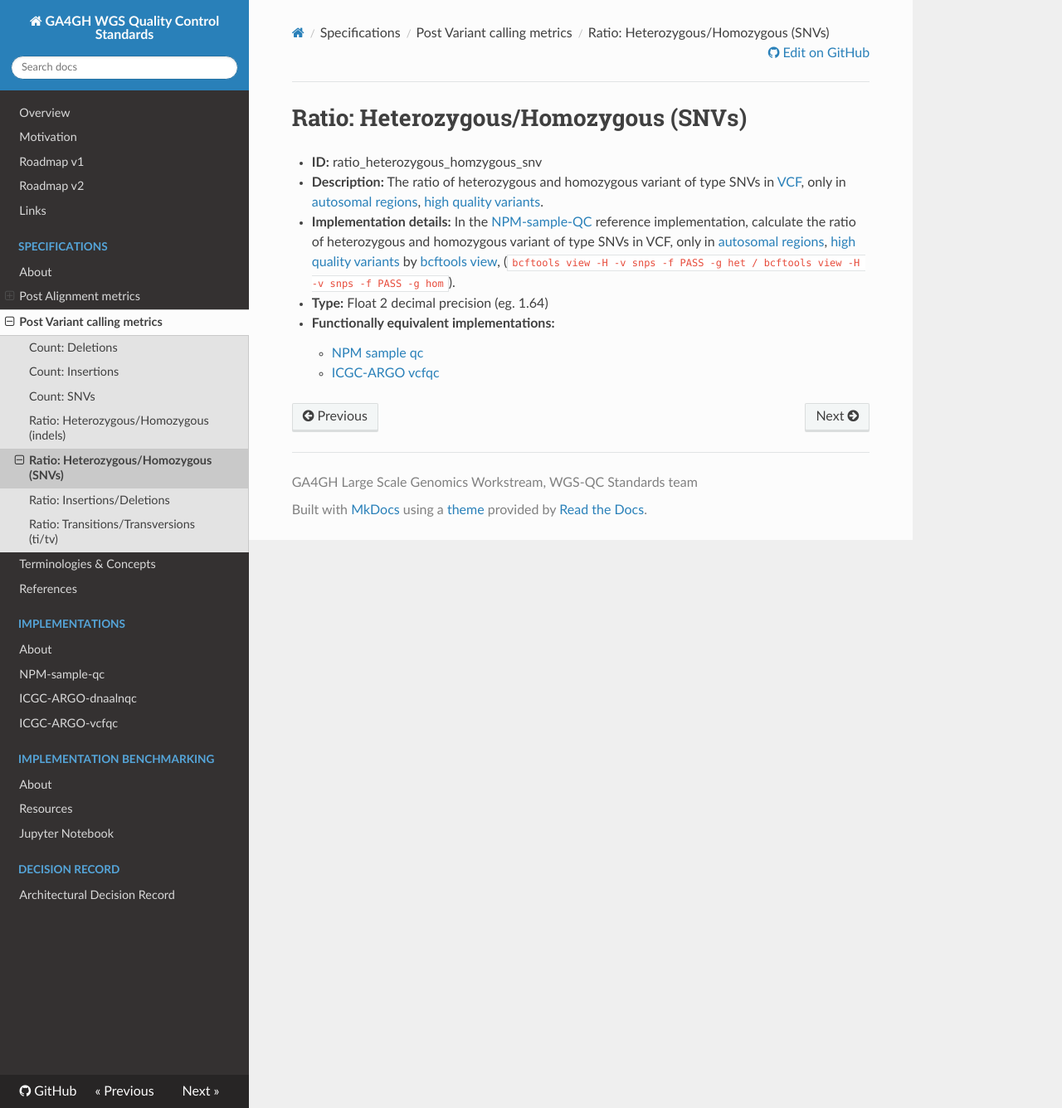
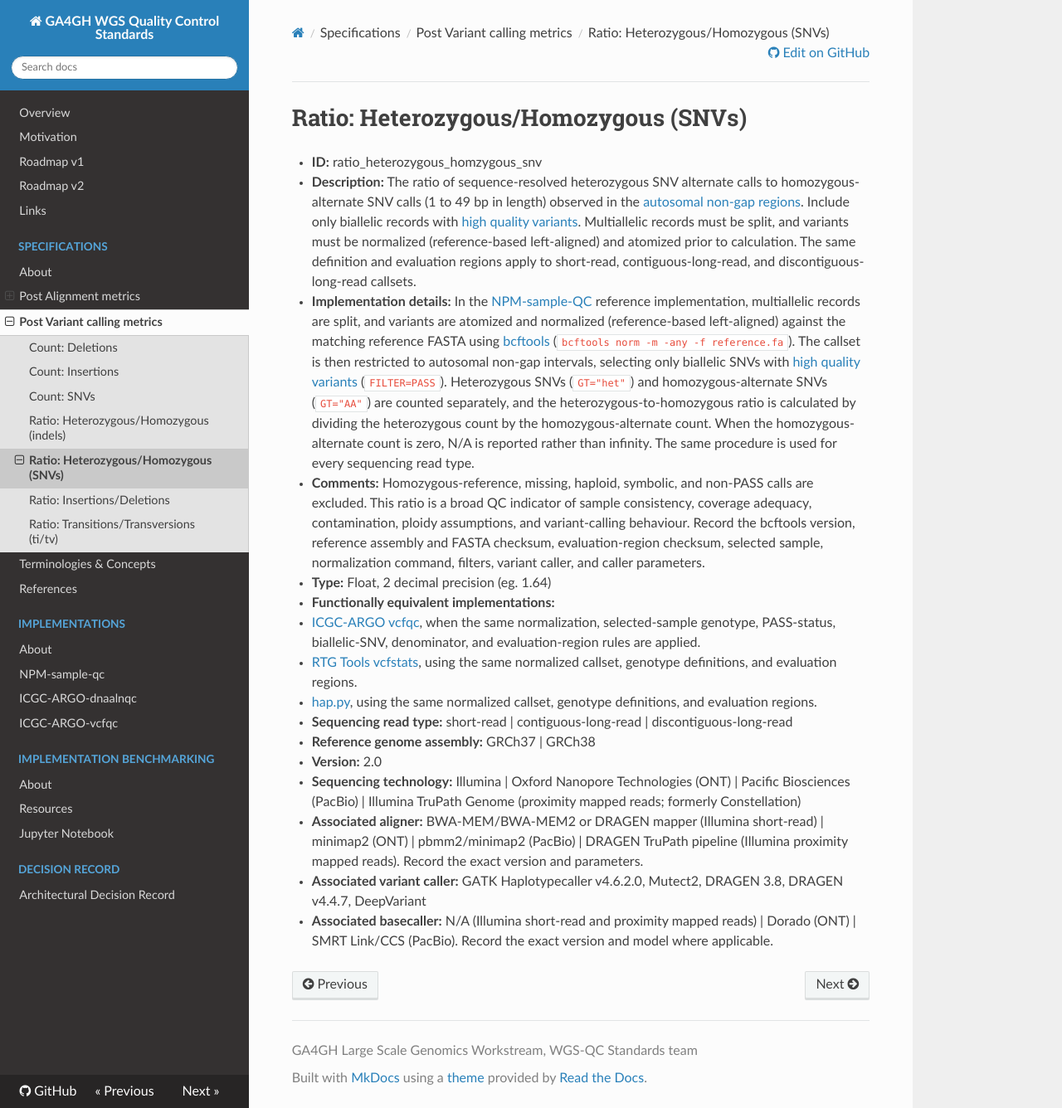
Before and after one commit to ga4gh/quality-control-wgs, an MkDocs documentation site: the page built from docs/metrics_definitions/ratio-heterozygous-homozygous-snvs.md, in a window 1280 px wide and 1336 px high. Shown: the whole window at 83% size. Built offline with MkDocs 1.6.1, drawn with Linux system fonts in a browser that asks for light colours; nearby versions of some CDN libraries.

Commit message:
ratio het/hom SNVs dev version awaiting further input/feedback

```diff
--- a/docs/metrics_definitions/ratio-heterozygous-homozygous-snvs.md
+++ b/docs/metrics_definitions/ratio-heterozygous-homozygous-snvs.md
@@ -1,9 +1,21 @@
 # Ratio: Heterozygous/Homozygous (SNVs)
 
 - **ID:** ratio_heterozygous_homzygous_snv
-- **Description:** The ratio of heterozygous and homozygous variant of type SNVs in [VCF](References.md#vcf-format), only in [autosomal regions](terminologies.md#autosomes-non-gap-regions), [high quality variants](terminologies.md#high-quality-variants).
-- **Implementation details:** In the [NPM-sample-QC](References.md#npm-sample-qc) reference implementation, calculate the ratio of heterozygous and homozygous variant of type SNVs in VCF, only in [autosomal regions](terminologies.md#autosomes-non-gap-regions), [high quality variants](terminologies.md#high-quality-variants) by [bcftools view](References.md#samtools-view), (`bcftools view -H -v snps -f PASS -g het / bcftools view -H -v snps -f PASS -g hom`).
-- **Type:** Float 2 decimal precision (eg. 1.64)
+- **Description:** The ratio of sequence-resolved heterozygous SNV alternate calls to homozygous-alternate SNV calls (1 to 49 bp in length) observed in the [autosomal non-gap regions](terminologies.md#autosomes-non-gap-regions). Include only biallelic records with [high quality variants](terminologies.md#high-quality-variants). Multiallelic records must be split, and variants must be normalized (reference-based left-aligned) and atomized prior to calculation. The same definition and evaluation regions apply to short-read, contiguous-long-read, and discontiguous-long-read callsets.
+- **Implementation details:** In the [NPM-sample-QC](References.md#npm-sample-qc) reference implementation, multiallelic records are split, and variants are atomized and normalized (reference-based left-aligned) against the matching reference FASTA using [bcftools](https://www.htslib.org/doc/bcftools.html) (`bcftools norm -m -any -f reference.fa`). The callset is then restricted to autosomal non-gap intervals, selecting only biallelic SNVs with [high quality variants](terminologies.md#high-quality-variants) (`FILTER=PASS`). Heterozygous SNVs (`GT="het"`) and homozygous-alternate SNVs (`GT="AA"`) are counted separately, and the heterozygous-to-homozygous ratio is calculated by dividing the heterozygous count by the homozygous-alternate count. When the homozygous-alternate count is zero, N/A is reported rather than infinity. The same procedure is used for every sequencing read type.
+- **Comments:**
+Homozygous-reference, missing, haploid, symbolic, and non-PASS calls are excluded.
+This ratio is a broad QC indicator of sample consistency, coverage adequacy, contamination, ploidy assumptions, and variant-calling behaviour.
+Record the bcftools version, reference assembly and FASTA checksum, evaluation-region checksum, selected sample, normalization command, filters, variant caller, and caller parameters.
+- **Type:** Float, 2 decimal precision (eg. 1.64)
 - **Functionally equivalent implementations:**
-    - [NPM sample qc](References.md#npm-sample-qc)
-    - [ICGC-ARGO vcfqc](References.md#icgc-argo)
+  - [ICGC-ARGO vcfqc](References.md#icgc-argo), when the same normalization, selected-sample genotype, PASS-status, biallelic-SNV, denominator, and evaluation-region rules are applied.
+  - [RTG Tools vcfstats](https://github.com/RealTimeGenomics/rtg-tools), using the same normalized callset, genotype definitions, and evaluation regions.
+  - [hap.py](https://github.com/Illumina/hap.py), using the same normalized callset, genotype definitions, and evaluation regions.
+- **Sequencing read type:** short-read | contiguous-long-read | discontiguous-long-read
+- **Reference genome assembly:** GRCh37 | GRCh38
+- **Version:** 2.0
+- **Sequencing technology:** Illumina | Oxford Nanopore Technologies (ONT) | Pacific Biosciences (PacBio) | Illumina TruPath Genome (proximity mapped reads; formerly Constellation)
+- **Associated aligner:** BWA-MEM/BWA-MEM2 or DRAGEN mapper (Illumina short-read) | minimap2 (ONT) | pbmm2/minimap2 (PacBio) | DRAGEN TruPath pipeline (Illumina proximity mapped reads). Record the exact version and parameters.
+- **Associated variant caller:** GATK Haplotypecaller v4.6.2.0, Mutect2, DRAGEN 3.8, DRAGEN v4.4.7, DeepVariant
+- **Associated basecaller:** N/A (Illumina short-read and proximity mapped reads) | Dorado (ONT) | SMRT Link/CCS (PacBio). Record the exact version and model where applicable.
```
